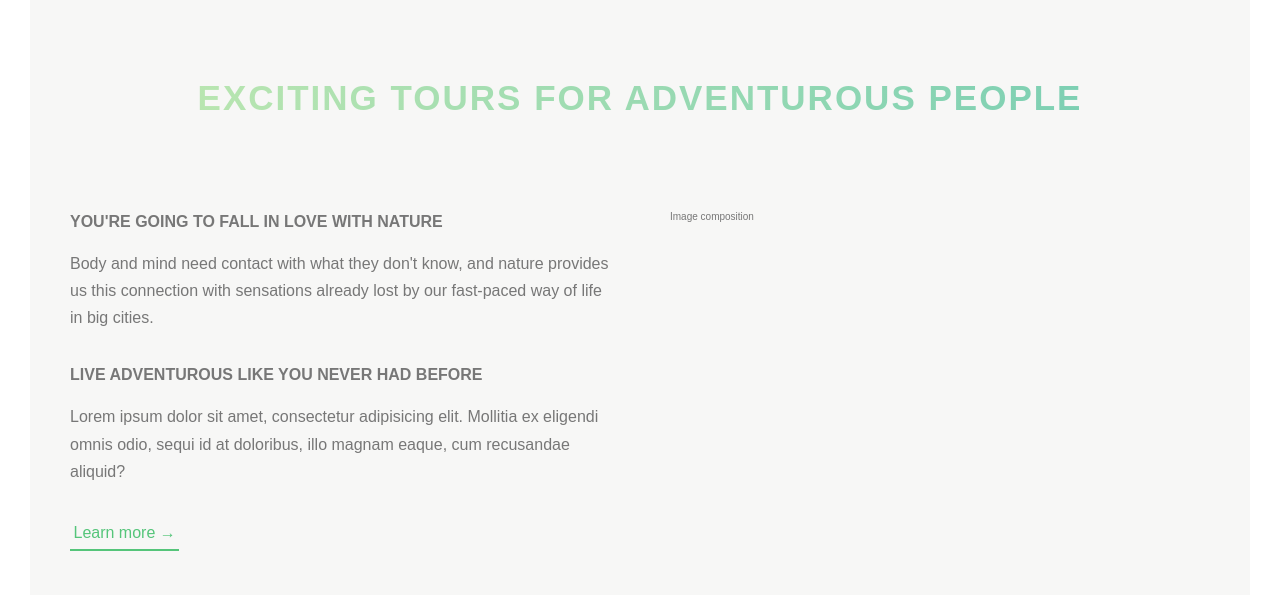
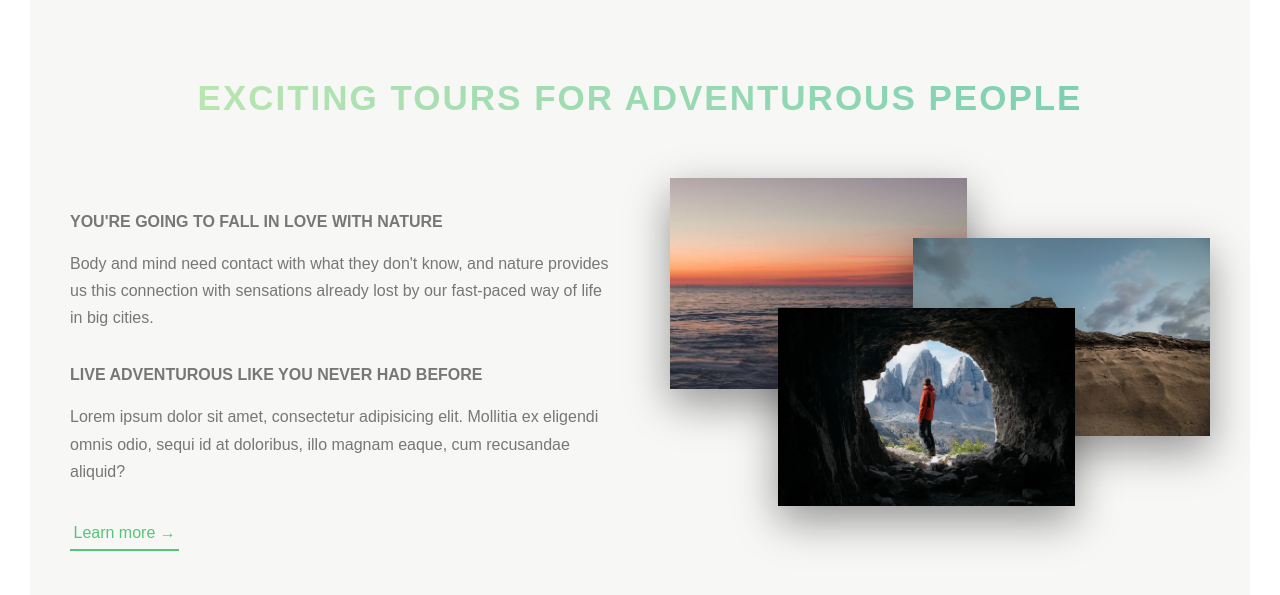
Before and after one commit to larissasmartins/natours, a website: page index.html in a window 1280 px wide. Shown: the part 812-1407 px from the top of the page. Drawn offline with Linux system fonts and the light colour scheme.

Commit message:
Feat: add images hover effect

```diff
--- a/index.html
+++ b/index.html
@@ -47,8 +47,12 @@
                       <a href="#" class="btn-text">Learn more &rarr;</a>
                     </div>
                    <div class="col-1-of-2">
-                     Image composition
-                    </div>
+                     <div class="composition">
+                        <div><img src="images/img-nature-1.jpeg" alt="Photo in nature 1" class="composition__photo composition__photo--p1"></div>
+                        <div><img src="images/img-nature-2.jpeg" alt="Photo in nature 2" class="composition__photo composition__photo--p2"></div>
+                        <div><img src="images/img-nature-3.jpeg" alt="Photo in nature 3" class="composition__photo composition__photo--p3"></div>
+                     </div>
+                     </div>
               </div>
             </section>
         </main>
--- /dev/null
+++ b/sass/components/_composition.scss
@@ -0,0 +1,39 @@
+.composition {
+    position: relative;
+
+    &__photo {
+        width: 55%;
+        box-shadow: 0 1.5rem 4rem rgba($color-black, .4);
+        position: absolute;
+        z-index: 10;
+        transition: all .2s;
+        outline-offset: 1.8rem;
+
+
+        &--p1 {
+            left: 0;
+            top: -3rem;
+        }
+
+        &--p2 {
+            right: 0;
+            top: 3rem;
+        }
+
+        &--p3 {
+            left: 20%;
+            top: 10rem;
+        }
+
+        &:hover {
+            outline: 1.5rem solid $color-primary;
+            transform: scale(1.05);
+            box-shadow: 0 2.5rem 4rem rgba($color-black, .6);
+            z-index: 20;
+        }
+    }
+
+    &:hover &__photo:not(:hover){
+        transform: scale(.92);
+    }
+}
--- a/sass/main.scss
+++ b/sass/main.scss
@@ -8,6 +8,7 @@
 @import "base/utilities";
 
 @import "components/button";
+@import "components/composition";
 
 @import "layout/header";
 @import "layout/grid";
```
Also changed, not shown: images/img-nature-1.jpeg (added), images/img-nature-2.jpeg (added), images/img-nature-3.jpeg (added), style/style.css.
